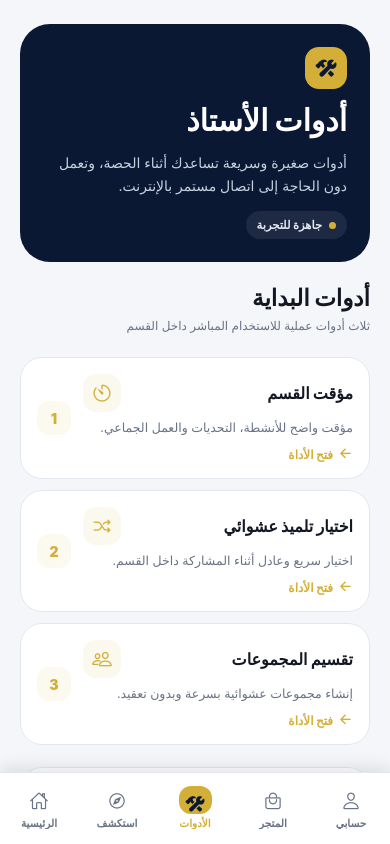
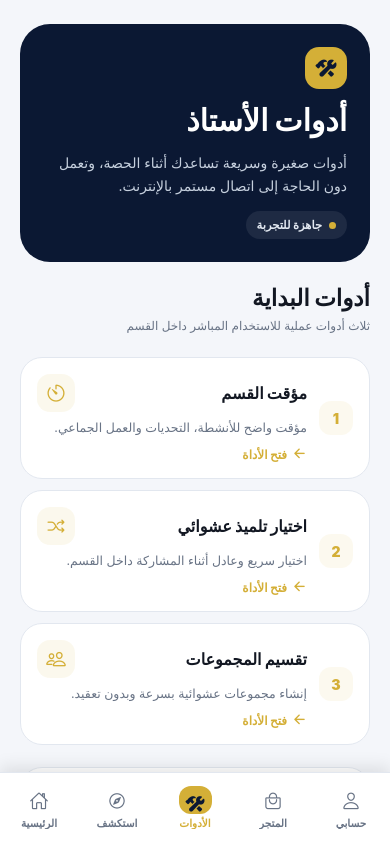
Before and after one commit to salempub1-dotcom/AppAlmiraj, a React Native app: screen /Tools in a window 390 px wide. Built offline with nearby package versions, Linux system fonts and the light colour scheme; no server answers; the database is empty.

Commit message:
feat: localize teacher tools landing screen

```diff
--- a/src/features/teacher-tools/screens/ToolsScreen.tsx
+++ b/src/features/teacher-tools/screens/ToolsScreen.tsx
@@ -1,66 +1,58 @@
 import { Ionicons } from '@expo/vector-icons';
 import { Pressable, StyleSheet, Text, View } from 'react-native';
 import { Screen } from '../../../components/Screen';
+import { useLanguage } from '../../../context/LanguageProvider';
 import { useTheme } from '../../../context/ThemeProvider';
-
-const tools = [
-  { route: 'ClassTimer', icon: 'timer-outline' as const, title: 'مؤقت القسم', text: 'مؤقت واضح للأنشطة، التحديات والعمل الجماعي.' },
-  { route: 'RandomStudent', icon: 'shuffle-outline' as const, title: 'اختيار تلميذ عشوائي', text: 'اختيار سريع وعادل أثناء المشاركة داخل القسم.' },
-  { route: 'GroupMaker', icon: 'people-outline' as const, title: 'تقسيم المجموعات', text: 'إنشاء مجموعات عشوائية بسرعة وبدون تعقيد.' }
-];
 
 export function ToolsScreen({ navigation }: any) {
   const { colors } = useTheme();
+  const { t, isRTL } = useLanguage();
+  const align = isRTL ? 'right' as const : 'left' as const;
+  const row = isRTL ? 'row-reverse' as const : 'row' as const;
+  const tools = [
+    { route: 'ClassTimer', icon: 'timer-outline' as const, title: t('tools.timerTitle'), text: t('tools.timerText') },
+    { route: 'RandomStudent', icon: 'shuffle-outline' as const, title: t('tools.randomTitle'), text: t('tools.randomText') },
+    { route: 'GroupMaker', icon: 'people-outline' as const, title: t('tools.groupsTitle'), text: t('tools.groupsText') }
+  ];
 
   return (
     <Screen scroll style={styles.page}>
       <View style={styles.hero}>
-        <View style={styles.heroIcon}>
-          <Ionicons name="construct" size={21} color="#0B1833" />
-        </View>
-        <Text style={styles.heroTitle}>أدوات الأستاذ</Text>
-        <Text style={styles.heroBody}>أدوات صغيرة وسريعة تساعدك أثناء الحصة، وتعمل دون الحاجة إلى اتصال مستمر بالإنترنت.</Text>
-        <View style={styles.comingBadge}>
-          <View style={styles.dot} />
-          <Text style={styles.comingText}>جاهزة للتجربة</Text>
-        </View>
+        <View style={[styles.heroIcon, { alignSelf: isRTL ? 'flex-end' : 'flex-start' }]}><Ionicons name="construct" size={21} color="#0B1833" /></View>
+        <Text style={[styles.heroTitle, { textAlign: align }]}>{t('tools.heroTitle')}</Text>
+        <Text style={[styles.heroBody, { textAlign: align, writingDirection: isRTL ? 'rtl' : 'ltr' }]}>{t('tools.heroBody')}</Text>
+        <View style={[styles.comingBadge, { alignSelf: isRTL ? 'flex-end' : 'flex-start', flexDirection: row }]}><View style={styles.dot} /><Text style={styles.comingText}>{t('tools.ready')}</Text></View>
       </View>
 
       <View>
-        <Text style={[styles.sectionTitle, { color: colors.text }]}>أدوات البداية</Text>
-        <Text style={[styles.sectionCaption, { color: colors.muted }]}>ثلاث أدوات عملية للاستخدام المباشر داخل القسم</Text>
+        <Text style={[styles.sectionTitle, { color: colors.text, textAlign: align }]}>{t('tools.sectionTitle')}</Text>
+        <Text style={[styles.sectionCaption, { color: colors.muted, textAlign: align }]}>{t('tools.sectionCaption')}</Text>
       </View>
 
       <View style={styles.list}>
         {tools.map((tool, index) => (
-          <Pressable key={tool.title} onPress={() => navigation.navigate(tool.route)} style={[styles.card, { backgroundColor: colors.card, borderColor: colors.border }]}>
-            <View style={[styles.numberBadge, { backgroundColor: `${colors.primary}14` }]}>
-              <Text style={[styles.number, { color: colors.primary }]}>{index + 1}</Text>
-            </View>
+          <Pressable key={tool.route} onPress={() => navigation.navigate(tool.route)} style={[styles.card, { backgroundColor: colors.card, borderColor: colors.border, flexDirection: row }]}>
+            <View style={[styles.numberBadge, { backgroundColor: `${colors.primary}14` }]}><Text style={[styles.number, { color: colors.primary }]}>{index + 1}</Text></View>
             <View style={styles.copy}>
-              <View style={styles.titleRow}>
-                <Text style={[styles.cardTitle, { color: colors.text }]}>{tool.title}</Text>
-                <View style={[styles.icon, { backgroundColor: `${colors.primary}18` }]}>
-                  <Ionicons name={tool.icon} size={21} color={colors.primary} />
-                </View>
+              <View style={[styles.titleRow, { flexDirection: row }]}>
+                <Text style={[styles.cardTitle, { color: colors.text, textAlign: align }]}>{tool.title}</Text>
+                <View style={[styles.icon, { backgroundColor: `${colors.primary}18` }]}><Ionicons name={tool.icon} size={21} color={colors.primary} /></View>
               </View>
-              <Text style={[styles.cardText, { color: colors.muted }]}>{tool.text}</Text>
-              <View style={styles.openRow}>
-                <Ionicons name="arrow-back" size={15} color={colors.primary} />
-                <Text style={[styles.openText, { color: colors.primary }]}>فتح الأداة</Text>
+              <Text style={[styles.cardText, { color: colors.muted, textAlign: align, writingDirection: isRTL ? 'rtl' : 'ltr' }]}>{tool.text}</Text>
+              <View style={[styles.openRow, { flexDirection: row }]}>
+                <Ionicons name={isRTL ? 'arrow-back' : 'arrow-forward'} size={15} color={colors.primary} />
+                <Text style={[styles.openText, { color: colors.primary }]}>{t('common.openTool')}</Text>
               </View>
             </View>
           </Pressable>
         ))}
       </View>
 
-      <View style={[styles.offlineCard, { backgroundColor: colors.card, borderColor: colors.border }]}>
-        <View style={[styles.offlineIcon, { backgroundColor: `${colors.primary}18` }]}>
-          <Ionicons name="cloud-offline-outline" size={22} color={colors.primary} />
-        </View>
+      <View style={[styles.offlineCard, { backgroundColor: colors.card, borderColor: colors.border, flexDirection: row }]}>
+        <View style={[styles.offlineIcon, { backgroundColor: `${colors.primary}18` }]}><Ionicons name="cloud-offline-outline" size={22} color={colors.primary} /></View>
         <View style={styles.copy}>
-          <Text style={[styles.offlineTitle, { color: colors.text }]}>مناسبة للاستخدام داخل القسم</Text>
-          <Text style={[styles.offlineText, { color: colors.muted }]}>الأدوات الثلاث تعمل محليًا داخل التطبيق ولا تحتاج إلى قاعدة البيانات أثناء الاستخدام.</Text>
+          <Text style={[styles.offlineTitle, { color: colors.text, textAlign: align }]}>{t('tools.offlineTitle')}</Text>
+          <Text style={[styles.offlineText, { color: colors.muted, textAlign: align, writingDirection: isRTL ? 'rtl' : 'ltr' }]}>{t('tools.offlineText')}</Text>
         </View>
       </View>
     </Screen>
@@ -68,29 +60,6 @@ export function ToolsScreen({ navigation }: any) {
 }
 
 const styles = StyleSheet.create({
-  page: { gap: 22 },
-  hero: { backgroundColor: '#0B1833', borderRadius: 30, padding: 23, gap: 11 },
-  heroIcon: { width: 42, height: 42, borderRadius: 14, backgroundColor: '#D4AF37', alignItems: 'center', justifyContent: 'center', alignSelf: 'flex-end' },
-  heroTitle: { color: '#FFFFFF', fontSize: 30, lineHeight: 40, fontWeight: '900', textAlign: 'right' },
-  heroBody: { color: '#C6D0DE', textAlign: 'right', writingDirection: 'rtl', lineHeight: 23 },
-  comingBadge: { alignSelf: 'flex-end', flexDirection: 'row-reverse', gap: 7, alignItems: 'center', backgroundColor: 'rgba(255,255,255,0.08)', borderRadius: 999, paddingHorizontal: 11, paddingVertical: 7, marginTop: 3 },
-  dot: { width: 7, height: 7, borderRadius: 99, backgroundColor: '#D4AF37' },
-  comingText: { color: '#E3E9F2', fontSize: 11.5, fontWeight: '800' },
-  sectionTitle: { fontSize: 23, fontWeight: '900', textAlign: 'right' },
-  sectionCaption: { textAlign: 'right', marginTop: 4, fontSize: 12, lineHeight: 19 },
-  list: { gap: 11 },
-  card: { borderWidth: 1, borderRadius: 22, padding: 16, flexDirection: 'row', alignItems: 'center', gap: 12 },
-  numberBadge: { width: 34, height: 34, borderRadius: 12, alignItems: 'center', justifyContent: 'center' },
-  number: { fontWeight: '900' },
-  copy: { flex: 1, gap: 6 },
-  titleRow: { flexDirection: 'row-reverse', justifyContent: 'space-between', alignItems: 'center', gap: 8 },
-  icon: { width: 38, height: 38, borderRadius: 13, alignItems: 'center', justifyContent: 'center' },
-  cardTitle: { flex: 1, fontSize: 16, fontWeight: '900', textAlign: 'right' },
-  cardText: { fontSize: 12.5, lineHeight: 20, textAlign: 'right', writingDirection: 'rtl' },
-  openRow: { flexDirection: 'row-reverse', alignItems: 'center', gap: 5, marginTop: 2 },
-  openText: { fontSize: 12, fontWeight: '900' },
-  offlineCard: { borderWidth: 1, borderRadius: 22, padding: 16, flexDirection: 'row-reverse', alignItems: 'flex-start', gap: 12 },
-  offlineIcon: { width: 42, height: 42, borderRadius: 14, alignItems: 'center', justifyContent: 'center' },
-  offlineTitle: { textAlign: 'right', fontWeight: '900' },
-  offlineText: { textAlign: 'right', writingDirection: 'rtl', lineHeight: 21, fontSize: 12.5 }
+  page: { gap: 22 }, hero: { backgroundColor: '#0B1833', borderRadius: 30, padding: 23, gap: 11 }, heroIcon: { width: 42, height: 42, borderRadius: 14, backgroundColor: '#D4AF37', alignItems: 'center', justifyContent: 'center' }, heroTitle: { color: '#FFFFFF', fontSize: 30, lineHeight: 40, fontWeight: '900' }, heroBody: { color: '#C6D0DE', lineHeight: 23 }, comingBadge: { gap: 7, alignItems: 'center', backgroundColor: 'rgba(255,255,255,0.08)', borderRadius: 999, paddingHorizontal: 11, paddingVertical: 7, marginTop: 3 }, dot: { width: 7, height: 7, borderRadius: 99, backgroundColor: '#D4AF37' }, comingText: { color: '#E3E9F2', fontSize: 11.5, fontWeight: '800' },
+  sectionTitle: { fontSize: 23, fontWeight: '900' }, sectionCaption: { marginTop: 4, fontSize: 12, lineHeight: 19 }, list: { gap: 11 }, card: { borderWidth: 1, borderRadius: 22, padding: 16, alignItems: 'center', gap: 12 }, numberBadge: { width: 34, height: 34, borderRadius: 12, alignItems: 'center', justifyContent: 'center' }, number: { fontWeight: '900' }, copy: { flex: 1, gap: 6 }, titleRow: { justifyContent: 'space-between', alignItems: 'center', gap: 8 }, icon: { width: 38, height: 38, borderRadius: 13, alignItems: 'center', justifyContent: 'center' }, cardTitle: { flex: 1, fontSize: 16, fontWeight: '900' }, cardText: { fontSize: 12.5, lineHeight: 20 }, openRow: { alignItems: 'center', gap: 5, marginTop: 2 }, openText: { fontSize: 12, fontWeight: '900' }, offlineCard: { borderWidth: 1, borderRadius: 22, padding: 16, alignItems: 'flex-start', gap: 12 }, offlineIcon: { width: 42, height: 42, borderRadius: 14, alignItems: 'center', justifyContent: 'center' }, offlineTitle: { fontWeight: '900' }, offlineText: { lineHeight: 21, fontSize: 12.5 }
 });
```
